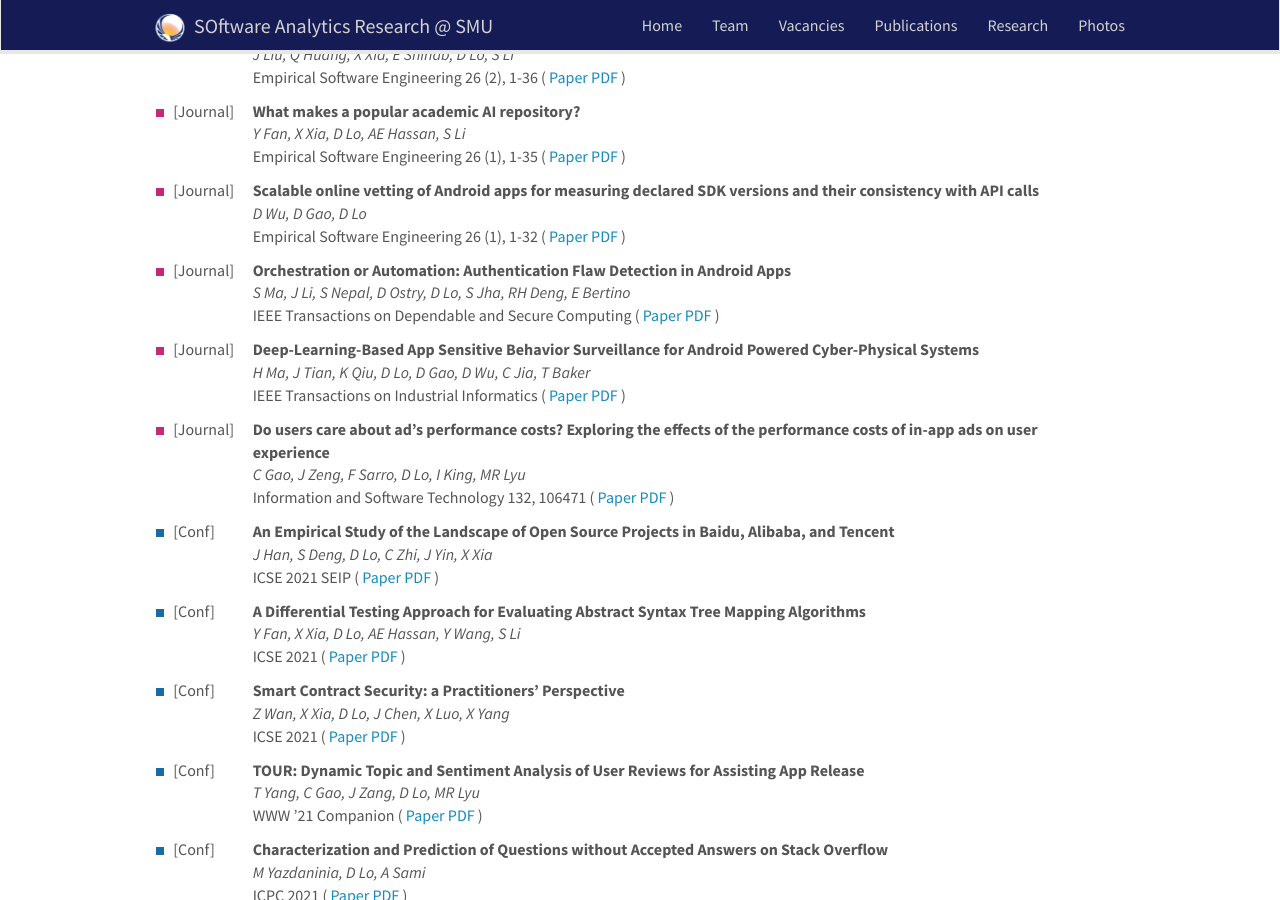
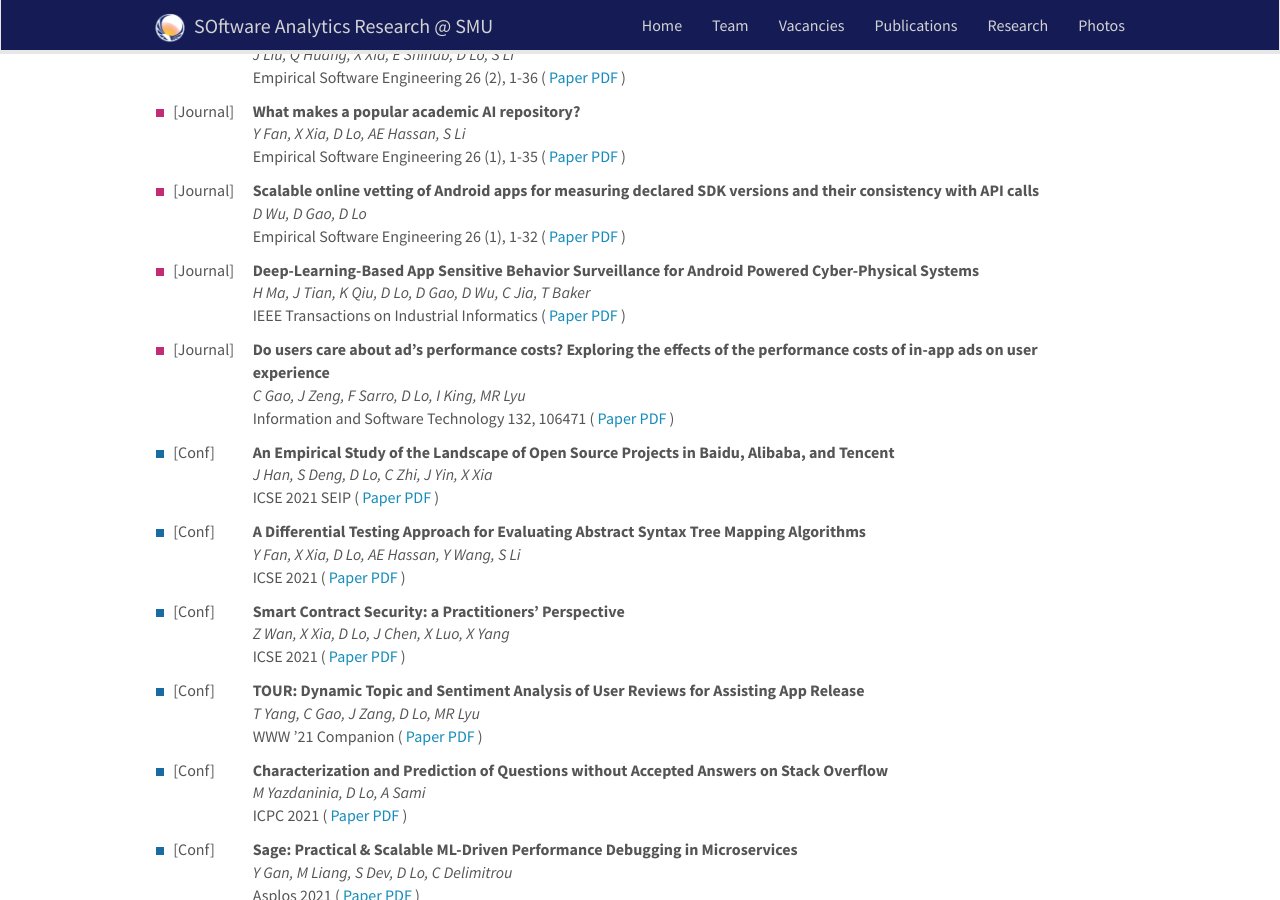
Before and after one commit to soarsmu/soarsmu.github.io, a Jekyll site: the page built from _pages/publications.md, in a window 1280 px wide and 900 px high, scrolled down 682 px. Built offline with Jekyll 4.4.1, drawn with Linux system fonts in a browser that asks for light colours; nearby versions of some CDN libraries.

Commit message:
added more paper

```diff
--- a/_data/publist_2021.yml
+++ b/_data/publist_2021.yml
@@ -100,23 +100,12 @@
   authors: D Wu, D Gao, D Lo
   publisher: Empirical Software Engineering 26 (1), 1-32
   type: Journal
-  pdf: https://arxiv.org/abs/1912.12982
+  pdf: Scalable Online Vetting of Android Apps for.pdf
   doi:
   code:
   highlight:
   news2:
 
-- title: "Orchestration or Automation: Authentication Flaw Detection in Android Apps"
-  image:
-  description:
-  authors: S Ma, J Li, S Nepal, D Ostry, D Lo, S Jha, RH Deng, E Bertino
-  publisher: IEEE Transactions on Dependable and Secure Computing
-  type: Journal
-  pdf: https://ieeexplore.ieee.org/document/9317767
-  doi:
-  code:
-  highlight:
-  news2:
 
 - title: "Deep-Learning-Based App Sensitive Behavior Surveillance for Android Powered Cyber-Physical Systems"
   image:
@@ -124,7 +113,7 @@
   authors: H Ma, J Tian, K Qiu, D Lo, D Gao, D Wu, C Jia, T Baker
   publisher: IEEE Transactions on Industrial Informatics
   type: Journal
-  pdf: https://flyer.sis.smu.edu.sg/tii20.pdf
+  pdf: tii20.pdf
   doi:
   code:
   highlight:
@@ -136,7 +125,7 @@
   authors: C Gao, J Zeng, F Sarro, D Lo, I King, MR Lyu
   publisher: Information and Software Technology 132, 106471
   type: Journal
-  pdf: https://arxiv.org/pdf/2010.16063.pdf
+  pdf: Do Users Care about Ad’s Performance Costs? Exploring the Effects of.pdf
   doi:
   code:
   highlight:
@@ -149,7 +138,7 @@
   authors: J Han, S Deng, D Lo, C Zhi, J Yin, X Xia
   publisher: ICSE 2021 SEIP
   type: Conference
-  pdf: https://arxiv.org/abs/2103.01590
+  pdf: An Empirical Study of the Landscape of Open Source Projects in Baidu, Alibaba, and Tencent.pdf
   doi:
   code:
   highlight:
```
Also changed, not shown: 9 other files.
